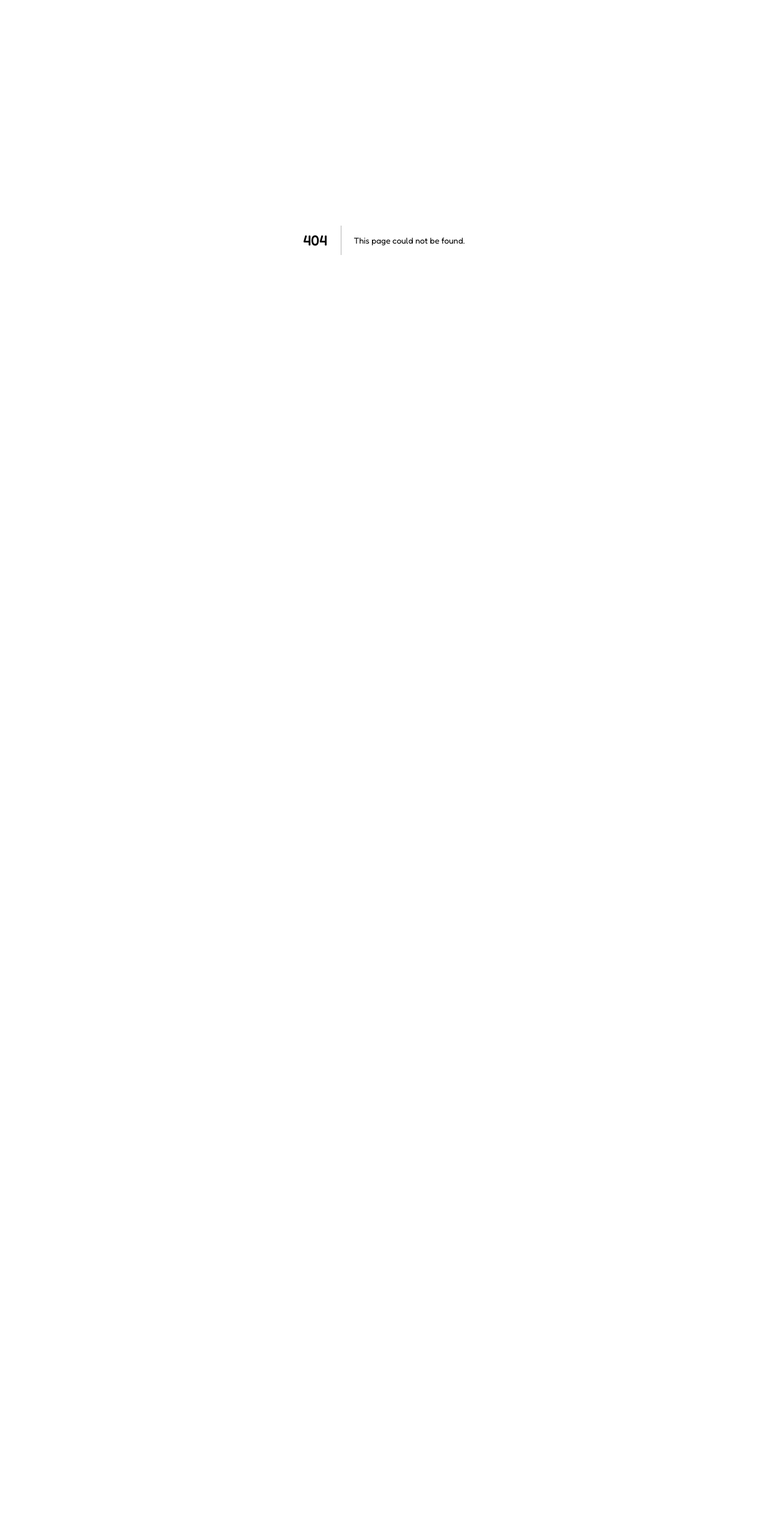
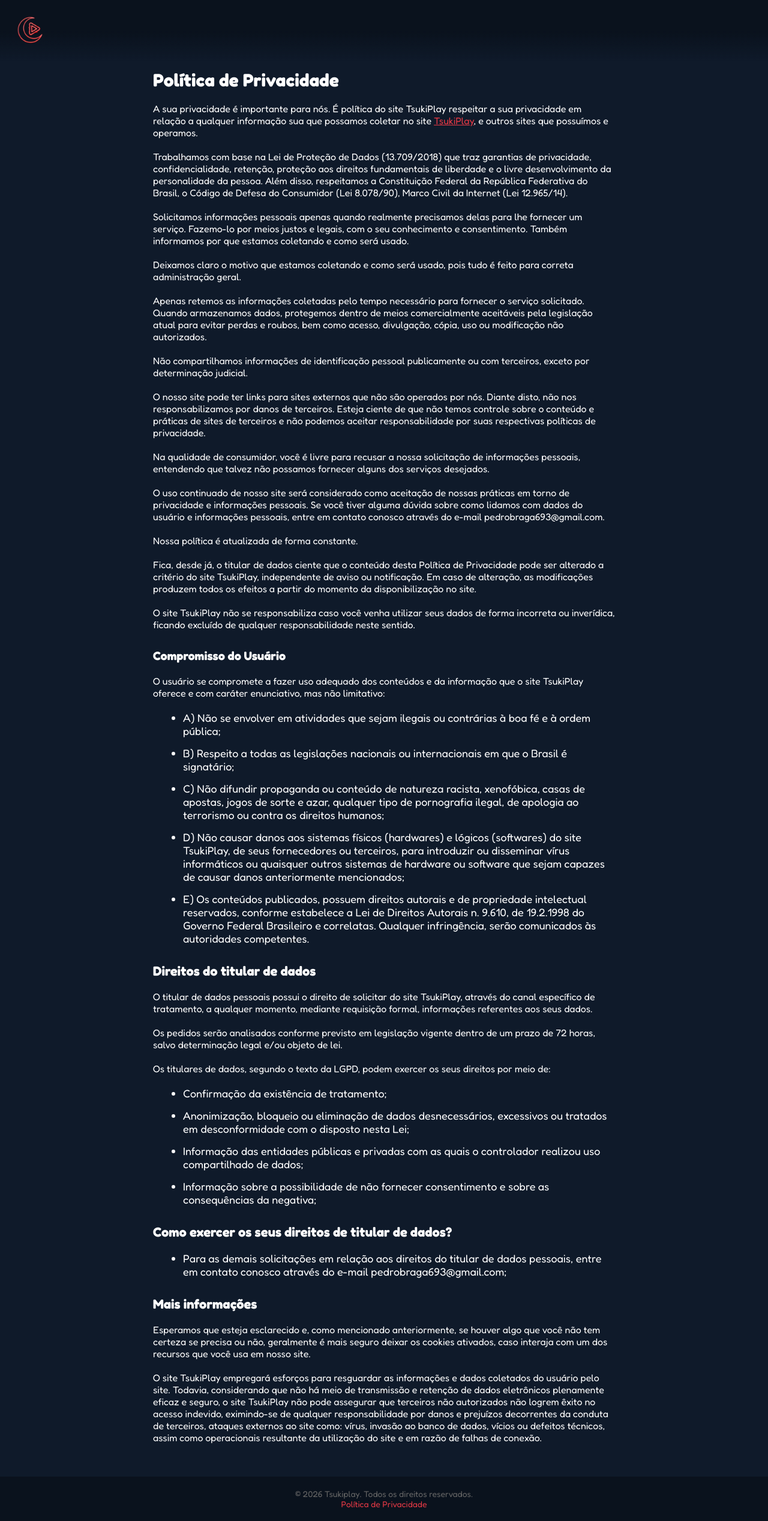
Before and after one commit to flow-apps/tsukiplay-web, a Next.js app: page /privacy in a window 1280 px wide. Before the commit this address had no page. Shown: the whole page at 60% size. Before the commit the page ends 800 px from the top, so only its background shows below. Built offline with nearby package versions, Linux system fonts and the light colour scheme.

Commit message:
add privacy policy

```diff
--- a/src/app/layout.tsx
+++ b/src/app/layout.tsx
@@ -1,7 +1,6 @@
 import type { Metadata } from "next";
 import { Fredoka } from "next/font/google";
-import "./globals.css";
-import Footer from "@/components/Footer";
+import "@/styles/globals.css";
 
 const fredoka = Fredoka({
   variable: "--font-fredoka",
--- a/src/app/page.tsx
+++ b/src/app/page.tsx
@@ -1,6 +1,5 @@
 /* eslint-disable @next/next/no-img-element */
-import Image from "next/image";
-import styles from "./page.module.css";
+import styles from "@/styles/page.module.css";
 import Header from "@/components/Header";
 import Footer from "@/components/Footer";
 
--- /dev/null
+++ b/src/app/privacy/page.tsx
@@ -0,0 +1,210 @@
+import Footer from "@/components/Footer";
+import Header from "@/components/Header";
+import styles from "@/styles/privacy.module.css"
+import React from "react";
+
+export default function Privacy() {
+  return (
+    <>
+      <Header />
+      <main className={styles.container}>
+        <div id={styles.content}>
+          <h1>Política de Privacidade</h1>
+
+          <p>
+            A sua privacidade é importante para nós. É política do site
+            TsukiPlay respeitar a sua privacidade em relação a qualquer
+            informação sua que possamos coletar no site{" "}
+            <a
+              href="https://tsukiplay.vercel.app/"
+              target="_blank"
+              rel="noopener"
+            >
+              TsukiPlay
+            </a>
+            , e outros sites que possuímos e operamos.
+          </p>
+
+          <p>
+            Trabalhamos com base na Lei de Proteção de Dados (13.709/2018) que
+            traz garantias de privacidade, confidencialidade, retenção, proteção
+            aos direitos fundamentais de liberdade e o livre desenvolvimento da
+            personalidade da pessoa. Além disso, respeitamos a Constituição
+            Federal da República Federativa do Brasil, o Código de Defesa do
+            Consumidor (Lei 8.078/90), Marco Civil da Internet (Lei 12.965/14).
+          </p>
+          <p></p>
+          <p>
+            Solicitamos informações pessoais apenas quando realmente precisamos
+            delas para lhe fornecer um serviço. Fazemo-lo por meios justos e
+            legais, com o seu conhecimento e consentimento. Também informamos
+            por que estamos coletando e como será usado.
+          </p>
+
+          <p>
+            Deixamos claro o motivo que estamos coletando e como será usado,
+            pois tudo é feito para correta administração geral.
+          </p>
+
+          <p>
+            Apenas retemos as informações coletadas pelo tempo necessário para
+            fornecer o serviço solicitado. Quando armazenamos dados, protegemos
+            dentro de meios comercialmente aceitáveis pela legislação atual
+            ​​para evitar perdas e roubos, bem como acesso, divulgação, cópia,
+            uso ou modificação não autorizados.
+          </p>
+
+          <p>
+            Não compartilhamos informações de identificação pessoal publicamente
+            ou com terceiros, exceto por determinação judicial.
+          </p>
+
+          <p>
+            O nosso site pode ter links para sites externos que não são operados
+            por nós. Diante disto, não nos responsabilizamos por danos de
+            terceiros. Esteja ciente de que não temos controle sobre o conteúdo
+            e práticas de sites de terceiros e não podemos aceitar
+            responsabilidade por suas respectivas políticas de privacidade.
+          </p>
+
+          <p>
+            Na qualidade de consumidor, você é livre para recusar a nossa
+            solicitação de informações pessoais, entendendo que talvez não
+            possamos fornecer alguns dos serviços desejados.
+          </p>
+
+          <p>
+            O uso continuado de nosso site será considerado como aceitação de
+            nossas práticas em torno de privacidade e informações pessoais. Se
+            você tiver alguma dúvida sobre como lidamos com dados do usuário e
+            informações pessoais, entre em contato conosco através do e-mail
+            pedrobraga693@gmail.com.
+          </p>
+
+          <p>Nossa política é atualizada de forma constante.</p>
+
+          <p>
+            Fica, desde já, o titular de dados ciente que o conteúdo desta
+            Política de Privacidade pode ser alterado a critério do site
+            TsukiPlay, independente de aviso ou notificação. Em caso de
+            alteração, as modificações produzem todos os efeitos a partir do
+            momento da disponibilização no site.{" "}
+          </p>
+
+          <p>
+            O site TsukiPlay não se responsabiliza caso você venha utilizar seus
+            dados de forma incorreta ou inverídica, ficando excluído de qualquer
+            responsabilidade neste sentido.
+          </p>
+
+          <h3>Compromisso do Usuário</h3>
+
+          <p>
+            O usuário se compromete a fazer uso adequado dos conteúdos e da
+            informação que o site TsukiPlay oferece e com caráter enunciativo,
+            mas não limitativo:
+          </p>
+
+          <ul>
+            <li>
+              A) Não se envolver em atividades que sejam ilegais ou contrárias à
+              boa fé e à ordem pública;
+            </li>
+            <li>
+              B) Respeito a todas as legislações nacionais ou internacionais em
+              que o Brasil é signatário;
+            </li>
+            <li>
+              C) Não difundir propaganda ou conteúdo de natureza racista,
+              xenofóbica, casas de apostas, jogos de sorte e azar, qualquer tipo
+              de pornografia ilegal, de apologia ao terrorismo ou contra os
+              direitos humanos;
+            </li>
+            <li>
+              D) Não causar danos aos sistemas físicos (hardwares) e lógicos
+              (softwares) do site TsukiPlay, de seus fornecedores ou terceiros,
+              para introduzir ou disseminar vírus informáticos ou quaisquer
+              outros sistemas de hardware ou software que sejam capazes de
+              causar danos anteriormente mencionados;
+            </li>
+            <li>
+              E) Os conteúdos publicados, possuem direitos autorais e de
+              propriedade intelectual reservados, conforme estabelece a Lei de
+              Direitos Autorais n. 9.610, de 19.2.1998 do Governo Federal
+              Brasileiro e correlatas. Qualquer infringência, serão comunicados
+              às autoridades competentes.
+            </li>
+          </ul>
+
+          <h2>Direitos do titular de dados</h2>
+          <p>
+            O titular de dados pessoais possui o direito de solicitar do site
+            TsukiPlay, através do canal específico de tratamento, a qualquer
+            momento, mediante requisição formal, informações referentes aos seus
+            dados.
+          </p>
+
+          <p>
+            Os pedidos serão analisados conforme previsto em legislação vigente
+            dentro de um prazo de 72 horas, salvo determinação legal e/ou objeto
+            de lei.
+          </p>
+
+          <p>
+            Os titulares de dados, segundo o texto da LGPD, podem exercer os
+            seus direitos por meio de:
+          </p>
+          <ul>
+            <li>Confirmação da existência de tratamento;</li>
+
+            <li>
+              Anonimização, bloqueio ou eliminação de dados desnecessários,
+              excessivos ou tratados em desconformidade com o disposto nesta
+              Lei;
+            </li>
+
+            <li>
+              Informação das entidades públicas e privadas com as quais o
+              controlador realizou uso compartilhado de dados;
+            </li>
+
+            <li>
+              Informação sobre a possibilidade de não fornecer consentimento e
+              sobre as consequências da negativa;
+            </li>
+          </ul>
+          <h2>Como exercer os seus direitos de titular de dados?</h2>
+          <ul>
+            <li>
+              Para as demais solicitações em relação aos direitos do titular de
+              dados pessoais, entre em contato conosco através do e-mail
+              pedrobraga693@gmail.com;
+            </li>
+          </ul>
+
+          <h2>Mais informações</h2>
+          <p>
+            Esperamos que esteja esclarecido e, como mencionado anteriormente,
+            se houver algo que você não tem certeza se precisa ou não,
+            geralmente é mais seguro deixar os cookies ativados, caso interaja
+            com um dos recursos que você usa em nosso site.
+          </p>
+
+          <p>
+            O site TsukiPlay empregará esforços para resguardar as informações e
+            dados coletados do usuário pelo site. Todavia, considerando que não
+            há meio de transmissão e retenção de dados eletrônicos plenamente
+            eficaz e seguro, o site TsukiPlay não pode assegurar que terceiros
+            não autorizados não logrem êxito no acesso indevido, eximindo-se de
+            qualquer responsabilidade por danos e prejuízos decorrentes da
+            conduta de terceiros, ataques externos ao site como: vírus, invasão
+            ao banco de dados, vícios ou defeitos técnicos, assim como
+            operacionais resultante da utilização do site e em razão de falhas
+            de conexão.
+          </p>
+        </div>
+      </main>
+      <Footer />
+    </>
+  );
+}
--- /dev/null
+++ b/src/styles/privacy.module.css
@@ -0,0 +1,51 @@
+.container {
+  width: 100%;
+  padding: 2rem;
+  background-color: var(--color-bg);
+  align-items: center;
+  justify-content: center;
+}
+
+.container #content {
+    margin: 0 auto;
+    margin-top: 6rem;
+    color: var(--color-text);
+    max-width: 80rem;
+    padding: 1.5rem;
+}
+
+.container #content h1 {
+    font-size: 3rem;
+    margin: 2rem 0;
+    margin-top: 2rem;
+}
+
+.container #content h2 {
+    font-size: 2.2rem;
+    margin: 2rem 0;
+    margin-top: 3rem;
+}
+
+.container #content h3 {
+    font-size: 2rem;
+    margin: 2rem 0;
+    margin-top: 3rem;
+}
+
+.container #content p  {
+    font-size: 1.6rem;
+    margin: 2rem 0;
+}
+
+.container #content a {
+    color: var(--color-red);
+}
+
+.container #content ul {
+    margin-left: 5rem;
+}
+
+.container #content li {
+    font-size: 1.8rem;
+    margin: 1.5rem 0;
+}
```
Also changed, not shown: src/styles/globals.css (renamed from src/app/globals.css), src/styles/page.module.css (renamed from src/app/page.module.css).
